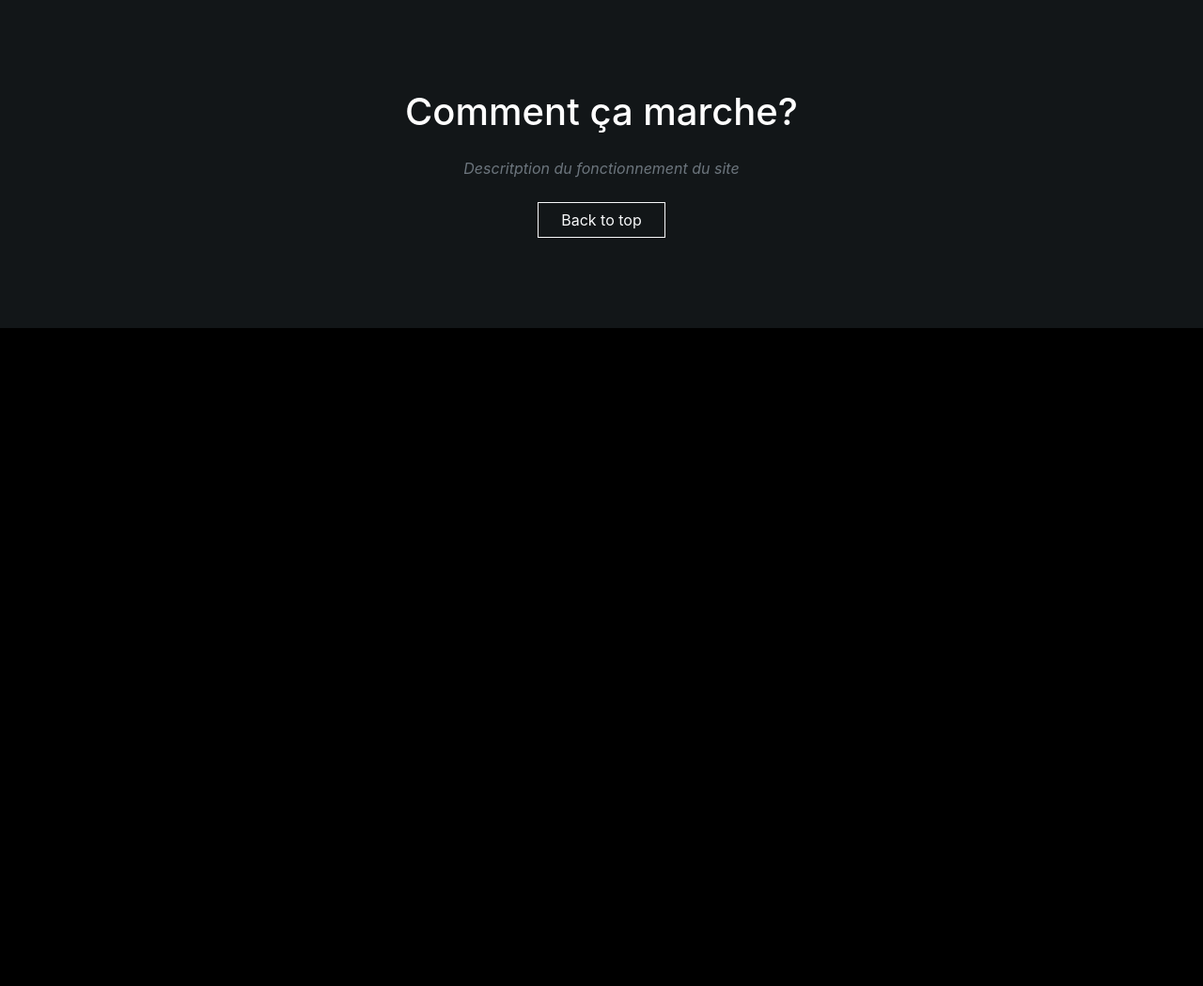
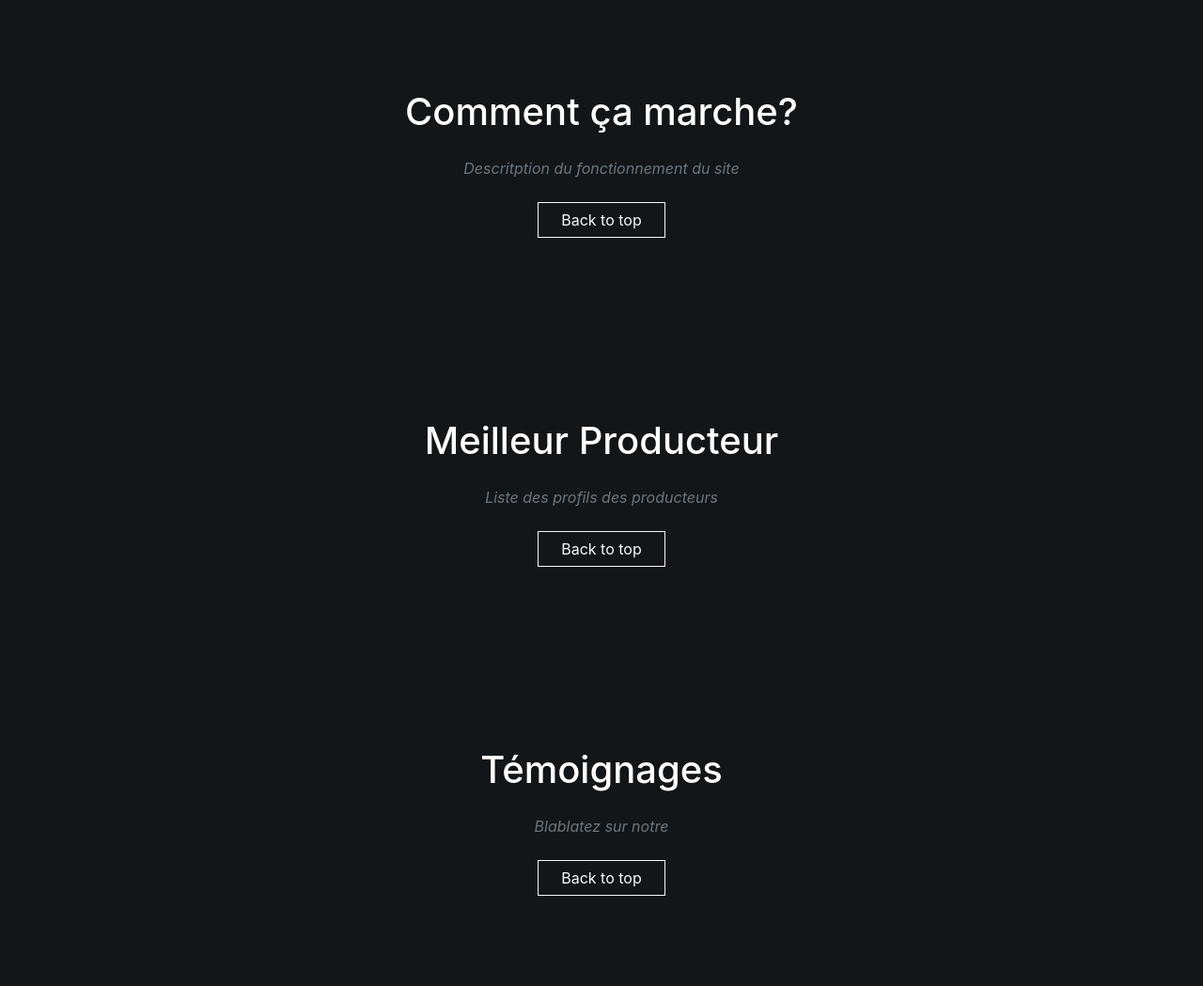
Before and after one commit to Mlamalerie/Projet-DEV-AMM-, a PHP site: page / in a window 1280 px wide. Shown: the part 1359-2408 px from the top of the page at 94% size. Before the commit the page ends 1708 px from the top, so only its background shows below. Run offline with PHP 8.4, Linux system fonts and the light colour scheme.

Commit message:
Rajout 2 Sections et bouton inscription en haut

```diff
--- a/css/styles.css
+++ b/css/styles.css
@@ -90,6 +90,32 @@ header .overlay-sombre {
   }
 }
 
+/* Bouton Inscription */
+.btn-danger {
+    color: #fff;
+    background-color: rgba(121, 6, 247, 0.9);
+    border-color: rgba(121, 6, 247, 0.9);
+}
+.btn-danger:hover {/*qd on passe sur le bouton*/
+    color: #fff;
+    background-color: #4e0f88;
+    border-color: #4e0f88;
+}
+.btn-danger:not(:disabled):not(.disabled).active, .btn-danger:not(:disabled):not(.disabled):active, .show>.btn-danger.dropdown-toggle {
+    color: #fff;
+    background-color: rgba(121, 6, 247, 0.9);
+    border-color: rgba(121, 6, 247, 0.9);
+}
+.btn-danger.focus, .btn-danger:focus {
+    color: #fff;
+    background-color:#4e0f88;
+    border-color: #4e0f88;
+    box-shadow: 0 0 0 0.2rem #4e0f88;
+}
+
+
+
+
 /******** SECTIONS *****/
 /*section 1 */
 section:first-of-type {
@@ -106,6 +132,18 @@ section:nth-of-type(3) {
     background: #121618;
 }
 
+/* section 4 */
+section:nth-of-type(4) {
+    background: #121618;
+}
+
+/* section 5 */
+section:nth-of-type(5) {
+    background: #121618;
+}
+
+
+
 .mb-4, .my-4 {/*couleur titres de section*/
     color: white;
 }
--- a/index.php
+++ b/index.php
@@ -31,6 +31,7 @@
                     <div class="w-100 text-white">
                         <h1 class="display-3">Développez vos sons</h1>
                         <p class="lead mb-0">Découvrez et Partagez les prods de vos choix</p>
+                        <p class="lead mb-0">Pour pouvoir acheter ou vendre des prods  <a href="inscription.php"><button type="button" class="btn btn-danger" >Inscrivez-vous</button></a></p>
                     </div>
                 </div>
             </div>
@@ -49,7 +50,7 @@
             </div>
         </section>
 
-<!-- Section 2-->
+        <!-- Section 2-->
         <section class="py-5 d-flex align-items-center" id="two">
             <div class="container py-5">
                 <div class="row text-center">
@@ -69,6 +70,30 @@
                     <div class="col-lg-9 mx-auto">
                         <h2 class="h1 mb-4">Comment ça marche?</h2>
                         <p class="font-italic mb-4 text-muted">Descritption du fonctionnement du site</p>
+                        <a class="btn btn-outline-light px-4 rounded-0 scroll-top" href="#">Back to top</a>
+                    </div>
+                </div>
+            </div>
+        </section>
+        <!-- Section 4 -->
+        <section class="py-5 d-flex align-items-center" id="four">
+            <div class="container py-5">
+                <div class="row text-center">
+                    <div class="col-lg-9 mx-auto">
+                        <h2 class="h1 mb-4">Meilleur Producteur</h2>
+                        <p class="font-italic mb-4 text-muted">Liste des profils des producteurs</p>
+                        <a class="btn btn-outline-light px-4 rounded-0 scroll-top" href="#">Back to top</a>
+                    </div>
+                </div>
+            </div>
+        </section>
+        <!-- Section 5 -->
+        <section class="py-5 d-flex align-items-center" id="five">
+            <div class="container py-5">
+                <div class="row text-center">
+                    <div class="col-lg-9 mx-auto">
+                        <h2 class="h1 mb-4">Témoignages</h2>
+                        <p class="font-italic mb-4 text-muted">Blablatez sur notre</p>
                         <a class="btn btn-outline-light px-4 rounded-0 scroll-top" href="#">Back to top</a>
                     </div>
                 </div>
```
